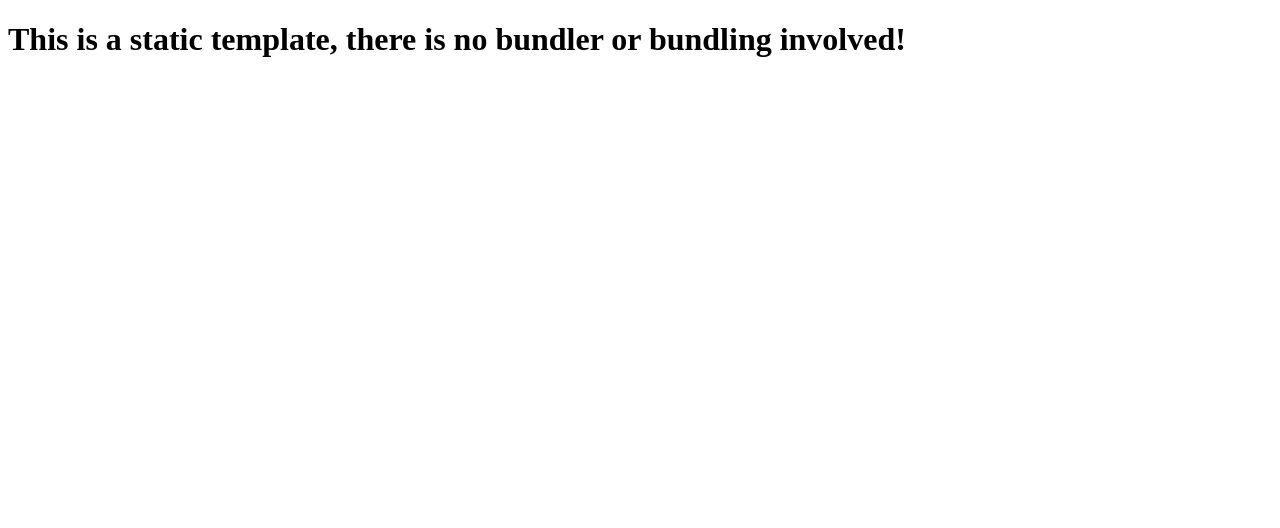
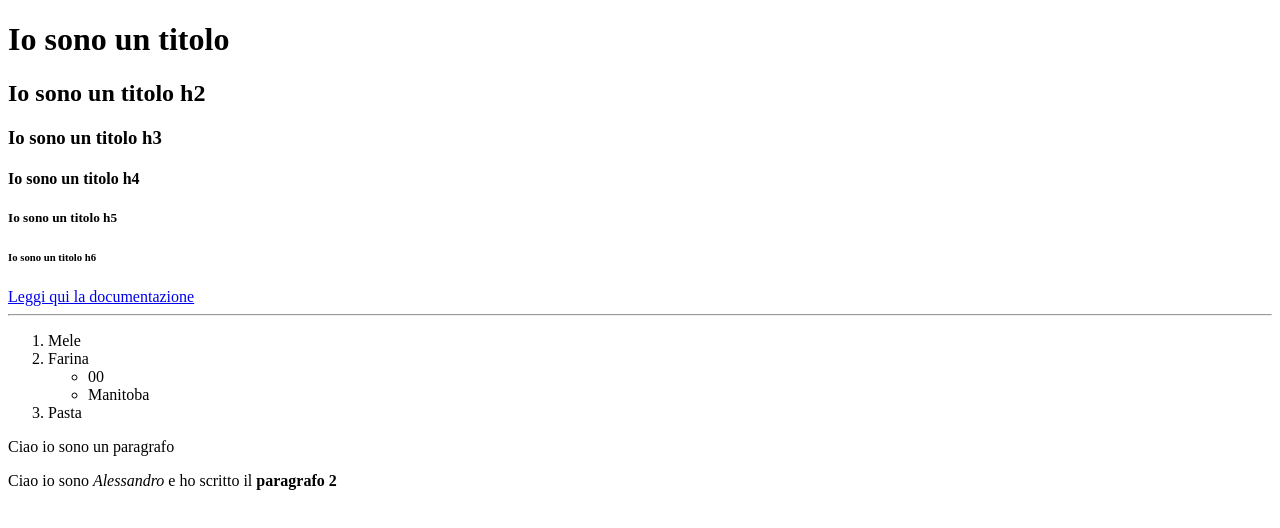
Before and after one commit to AlessandroSCPse/html-primi-passi, a website: page index.html in a window 1280 px wide. Drawn offline with Linux system fonts and the light colour scheme.

Commit message:
Esempi completi

```diff
--- a/index.html
+++ b/index.html
@@ -1,12 +1,51 @@
 <!DOCTYPE html>
 <html lang="en">
   <head>
-    <meta charset="UTF-8">
-    <meta name="viewport" content="width=device-width, initial-scale=1.0">
-    <meta http-equiv="X-UA-Compatible" content="ie=edge">
-    <title>Static Template</title>
+    <meta charset="UTF-8" />
+    <meta name="viewport" content="width=device-width, initial-scale=1.0" />
+    <meta http-equiv="X-UA-Compatible" content="ie=edge" />
+    <title>Primi passi HTML</title>
   </head>
   <body>
-    <h1>This is a static template, there is no bundler or bundling involved!</h1>
+    <!-- Sezione titoli -->
+    <div>
+      <h1>Io sono un titolo</h1>
+      <h2>Io sono un titolo h2</h2>
+      <h3>Io sono un titolo h3</h3>
+      <h4>Io sono un titolo h4</h4>
+      <h5>Io sono un titolo h5</h5>
+      <h6>Io sono un titolo h6</h6>
+
+      <a href="https://www.google.com">Leggi qui la documentazione</a>
+    </div>
+    <!-- Fine sezione titoli -->
+
+    <hr />
+
+    <!-- Lista della spesa -->
+    <div>
+      <ol>
+        <li>Mele</li>
+        <li>
+          Farina
+          <ul>
+            <li>00</li>
+            <li>Manitoba</li>
+          </ul>
+        </li>
+        <li>Pasta</li>
+      </ol>
+    </div>
+    <!-- Fine lista della spesa -->
+
+    <!-- Sezione finale -->
+    <div>
+      <p>Ciao io sono un paragrafo</p>
+      <p>
+        Ciao io sono <em>Alessandro</em> e ho scritto il
+        <strong>paragrafo 2</strong>
+      </p>
+    </div>
+    <!-- Fine Sezione finale -->
   </body>
 </html>
```
